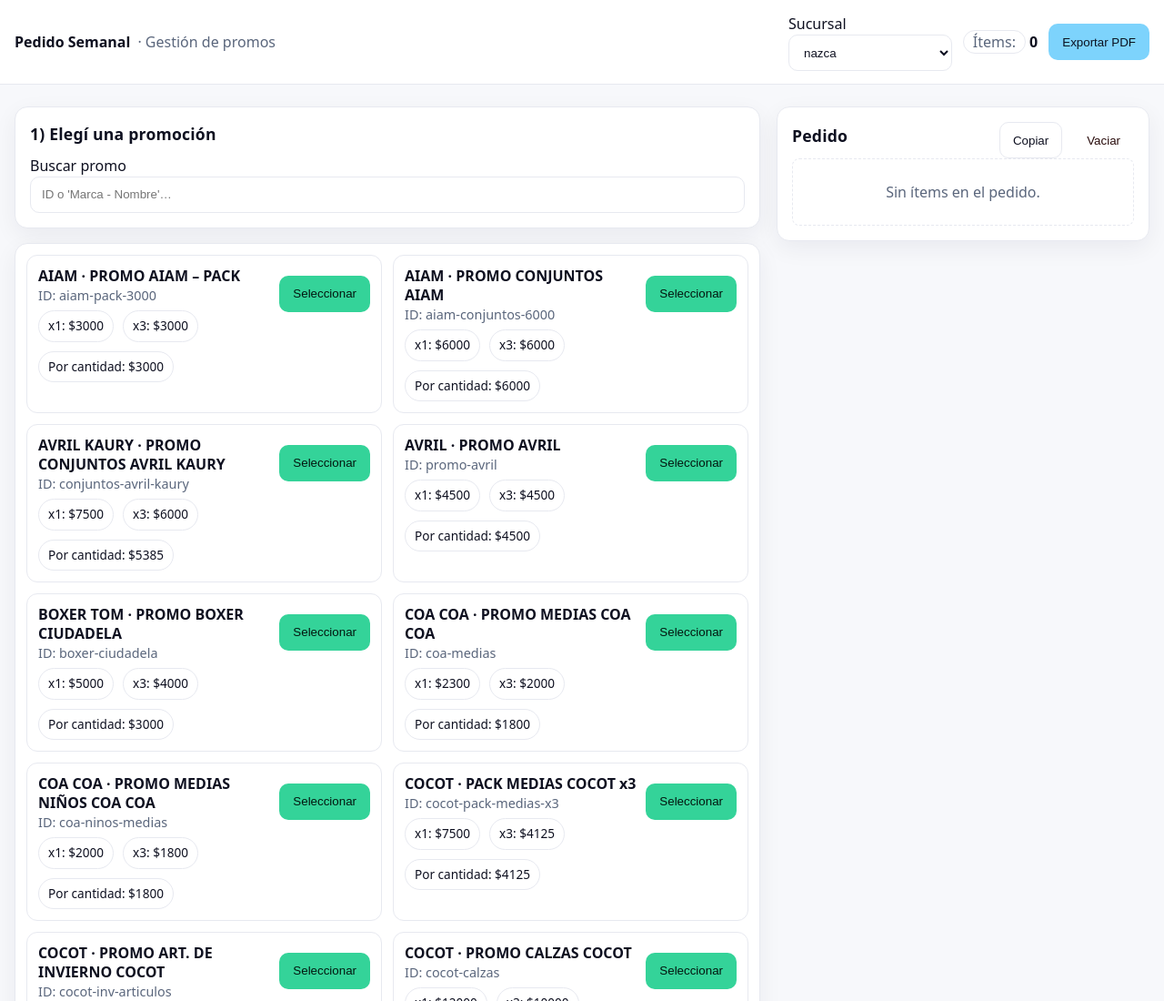
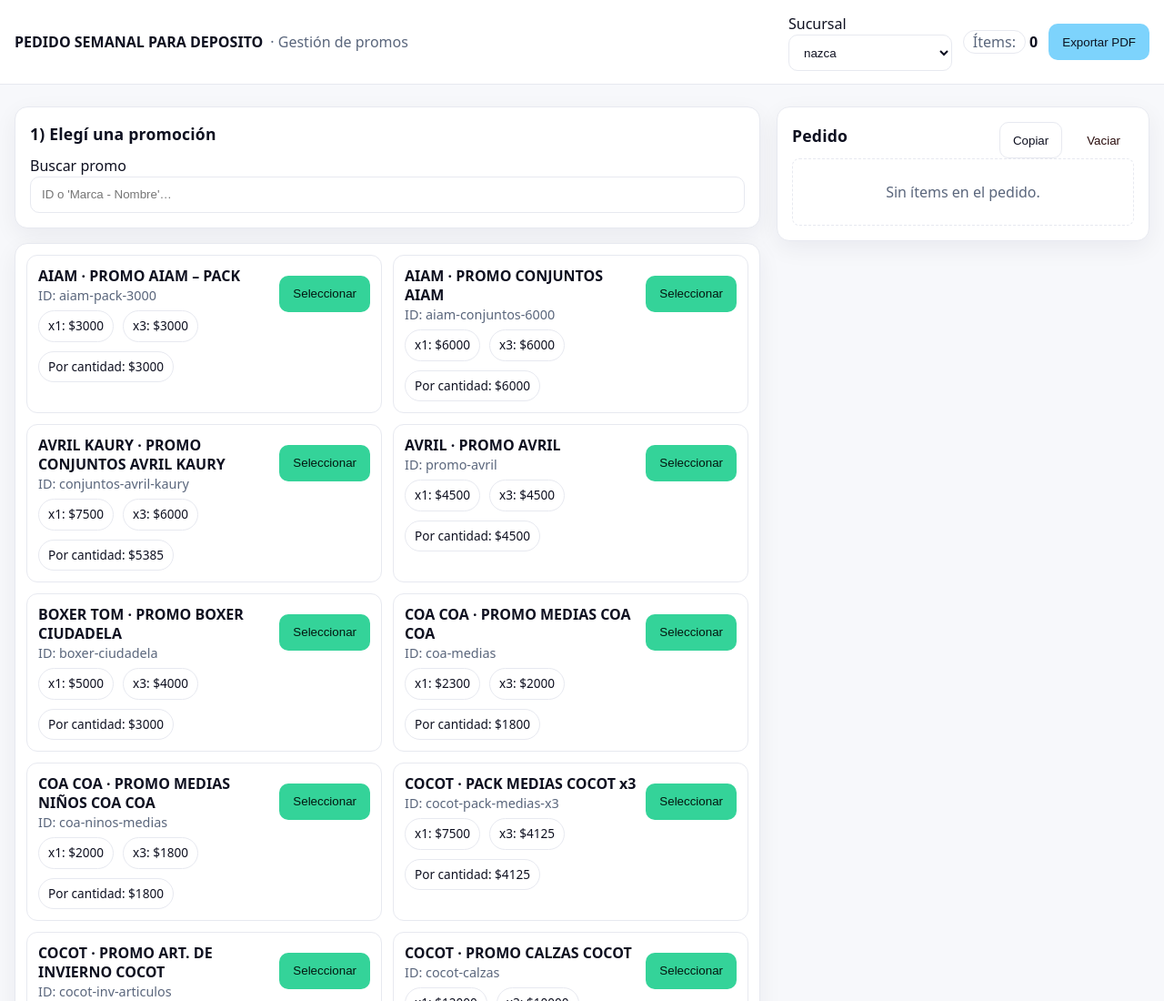
Before and after one commit to adamiangarciadev/Pedidos_RIO_Semanal, a plain HTML site: page index.html in a window 1280 px wide. Shown: the top 1100 px of the page at 91% size. Drawn offline with nearby package versions, Linux system fonts and the light colour scheme.

Commit message:
Update index.html

```diff
--- a/index.html
+++ b/index.html
@@ -2,7 +2,7 @@
 <html lang="es">
 <head>
   <meta charset="utf-8" />
-  <title>Pedido Semanal · Río / Henko</title>
+  <title>Pedido Semanal · RIO</title>
   <meta name="viewport" content="width=device-width, initial-scale=1" />
 
   <link rel="stylesheet" href="styles.css" />
@@ -16,7 +16,7 @@
 
   <header class="topbar">
     <div class="brand">
-      <strong>Pedido Semanal</strong>
+      <strong>PEDIDO SEMANAL PARA DEPOSITO</strong>
       <span class="muted">· Gestión de promos</span>
     </div>
     <div class="meta">
```
